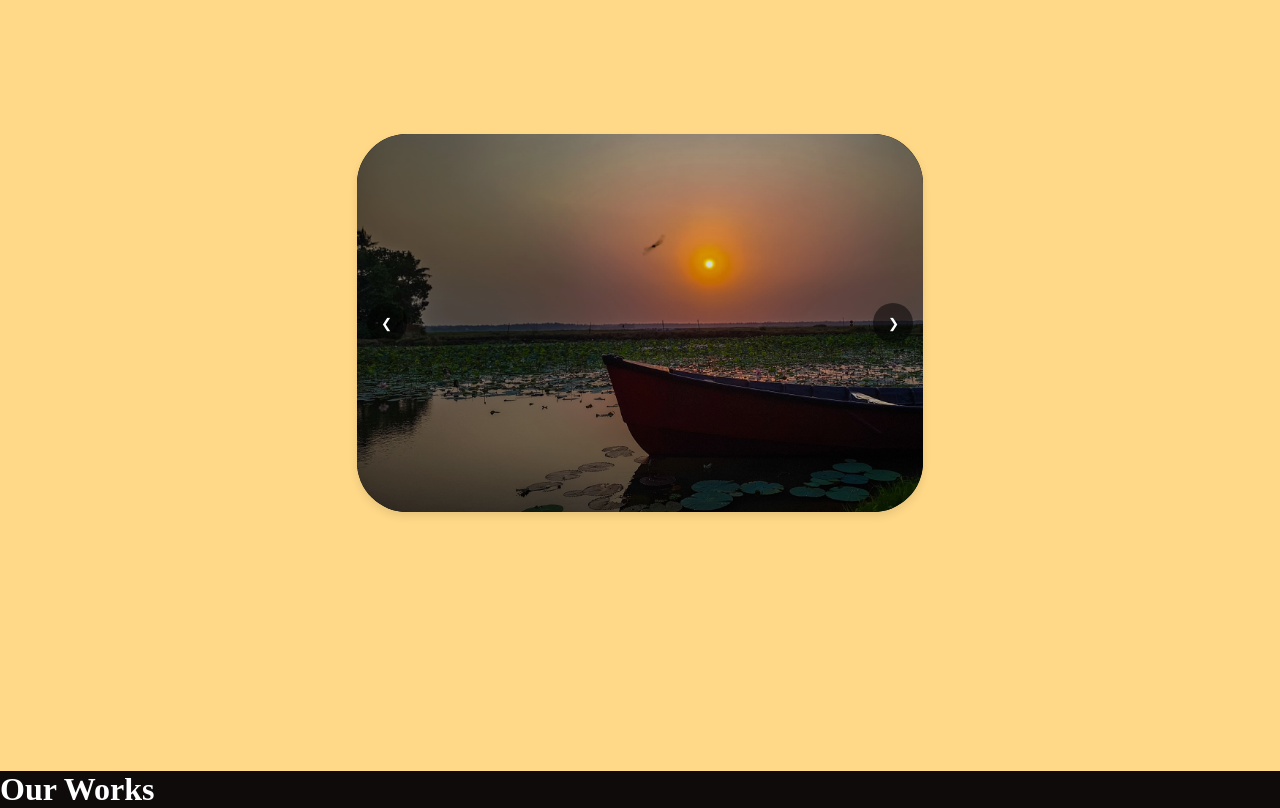
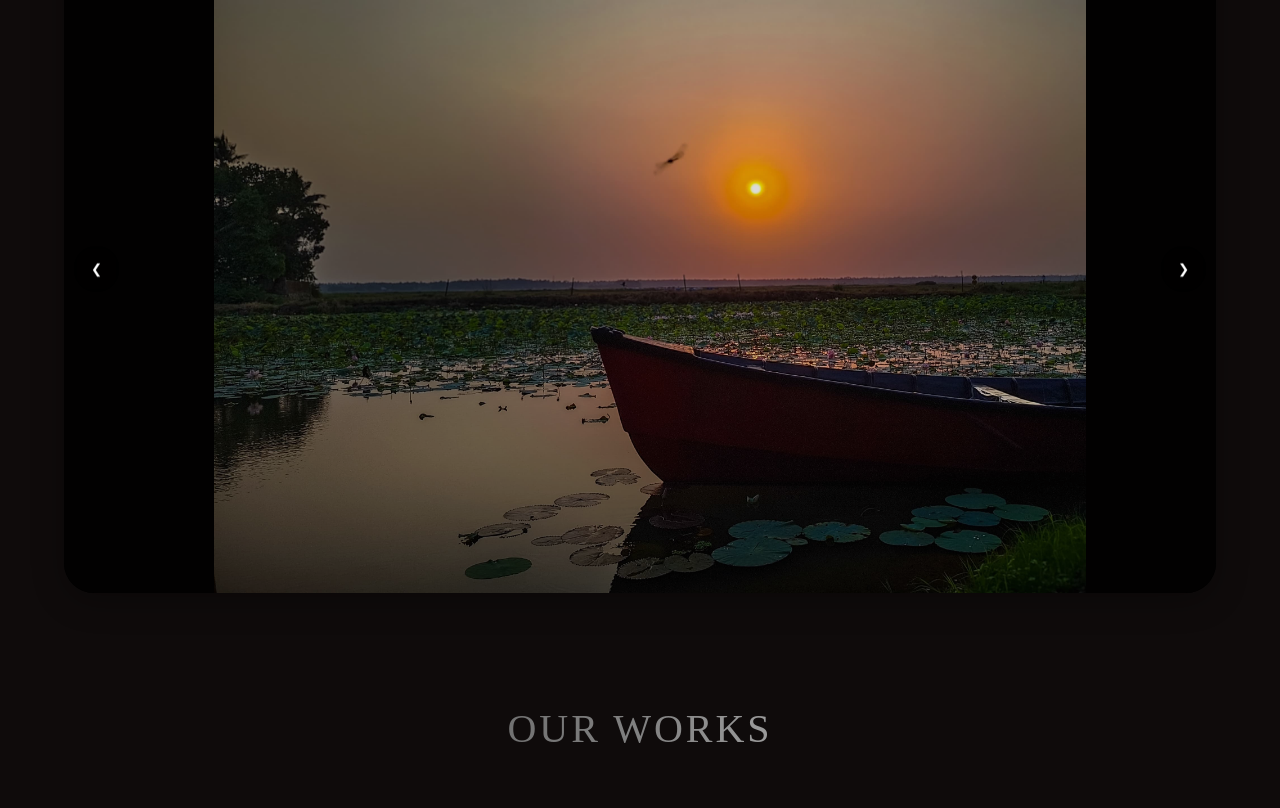
Before and after one commit to VRINDHAP/Luz-Lens, a plain HTML site: page index.html in a window 1280 px wide. Shown: the part 1000-1808 px from the top of the page. After the commit the page ends 1776 px from the top, so only its background shows below. Drawn offline with Linux system fonts and the light colour scheme.

Commit message:
Update style.css

```diff
--- a/css/style.css
+++ b/css/style.css
@@ -19,12 +19,51 @@
     gap: 20px;
 }
 
+.navbar h1 {
+    font-size: 5vh;
+    font-family: 'Playfair Display', serif;
+    text-transform: uppercase;
+    letter-spacing: 2px;
+    padding: 15px 25px;
+    border: 2px solid white;
+    border-radius: 5px;
+    position: relative;
+    background: linear-gradient(
+        45deg,
+        rgba(255, 255, 255, 0.1) 0%,
+        rgba(255, 255, 255, 0.05) 100%
+    );
+    text-shadow: 2px 2px 4px rgba(0, 0, 0, 0.5);
+    transition: all 0.3s ease;
+}
+
+.navbar h1::before {
+    content: '';
+    position: absolute;
+    top: -4px;
+    left: -4px;
+    right: -4px;
+    bottom: -4px;
+    border: 1px solid rgba(255, 255, 255, 0.2);
+    border-radius: 7px;
+    pointer-events: none;
+}
+
+.navbar h1:hover {
+    transform: translateY(-2px);
+    box-shadow: 0 0 15px rgba(255, 255, 255, 0.2);
+}
+
+.navbar h1:hover::before {
+    border-color: rgba(255, 255, 255, 0.4);
+}
 
 .navbar li a {
     position: relative;
     text-decoration: none;
     color: white;
     font-weight: 500;
+    font-size: 3vh;
 }
 
 .navbar li a::after {
@@ -72,6 +111,7 @@
     letter-spacing: 2px;
 }
 
+
 @keyframes metallic-shine {
     0% {
         background-position: -200% center;
@@ -80,32 +120,35 @@
         background-position: 200% center;
     }
 }
-
-/* Carousel Styles */
 .carousel {
     position: relative;
-    width: 15cm;  /* Set width to 15cm */
-    margin: 2rem auto;  /* Center the carousel and add margin top/bottom */
+    width: 90%;
+    max-width: 1400px;
+    margin: 0 auto;
     overflow: hidden;
-    border-radius: 50px;
-    box-shadow: 0 4px 8px rgba(0, 0, 0, 0.1);
+    border-radius: 30px;
+    box-shadow: 0 8px 32px rgba(0, 0, 0, 0.3);
     background-color: #000000;
     z-index: 2;
+    aspect-ratio: 16/9;
 }
 
 .carousel-images {
     display: flex;
     transition: transform 1.2s cubic-bezier(0.645, 0.045, 0.355, 1);
     will-change: transform;
+    height: 100%;
 }
 
 .carousel-images img {
-    width: 15cm;  /* Match carousel width */
-    height: 10cm;  /* Set proportional height */
-    object-fit: cover;  /* Ensure images cover the area without distortion */
+    width: 100%;
+    height: 100%;
+    object-fit: contain;
     flex-shrink: 0;
     transition: opacity 0.8s ease;
     opacity: 0.85;
+    background-color: #000000;
+    padding: 10px;
 }
 
 .carousel-images img.active {
@@ -116,23 +159,25 @@
     position: absolute;
     top: 50%;
     transform: translateY(-50%);
-    background-color: rgba(0, 0, 0, 0.5);
+    background-color: rgba(0, 0, 0, 0.4);
     color: white;
     border: none;
     padding: 1rem;
     cursor: pointer;
     z-index: 10;
     border-radius: 50%;
-    width: 40px;
-    height: 40px;
+    width: 45px;
+    height: 45px;
     display: flex;
     align-items: center;
     justify-content: center;
-    transition: background-color 0.3s ease;
+    transition: all 0.3s ease;
+    backdrop-filter: blur(4px);
 }
 
 .carousel-button:hover {
-    background-color: rgba(0, 0, 0, 0.8);
+    background-color: rgba(0, 0, 0, 0.7);
+    transform: translateY(-50%) scale(1.1);
 }
 
 .carousel-button.prev {
@@ -179,22 +224,21 @@
     border-color: rgba(255, 255, 255, 0.5);
 }
 
-/* Carousel Container and Animations */
+
 .carousel-container {
     position: relative;
     width: 100%;
-    padding: 3rem 0;
+    padding: 1rem 0 3rem 0;
     overflow: hidden;
-    background-color: #ffd988;
-    min-height: 100vh;
+    background-color: #0f0b0b;
+    min-height: 85vh;
     display: flex;
-    align-items: center;
+    align-items: flex-start;
     justify-content: center;
     z-index: 2;
-    isolation: isolate;  /* Creates a new stacking context */
 }
 
-/* Global Shooting Star Animation */
+
 .shooting-star {
     position: fixed;
     width: 3px;
@@ -257,4 +301,43 @@
     }
 }
 
-/* Rest of your existing styles */
+.section-divider {
+    width: 50%;
+    height: 1px;
+    background: linear-gradient(
+        90deg,
+        transparent 0%,
+        rgba(255, 255, 255, 0.15) 50%,
+        transparent 100%
+    );
+    margin: 2rem auto;
+}
+
+.works {
+    text-align: center;
+    padding: 2rem 0 1rem 0;
+    background-color: #0f0b0b;
+}
+
+.works h1 {
+    font-size: 2.5rem;
+    font-weight: 500;
+    letter-spacing: 3px;
+    background: linear-gradient(
+        90deg,
+        #333333 0%,
+        #818181 25%,
+        #ffffff 50%,
+        #818181 75%,
+        #333333 100%
+    );
+    background-size: 200% auto;
+    color: transparent;
+    background-clip: text;
+    -webkit-background-clip: text;
+    -webkit-text-fill-color: transparent;
+    animation: metallic-shine 5s linear infinite;
+    margin-bottom: 0.5rem;
+    font-family: 'Playfair Display', serif;
+    text-transform: uppercase;
+}
```
